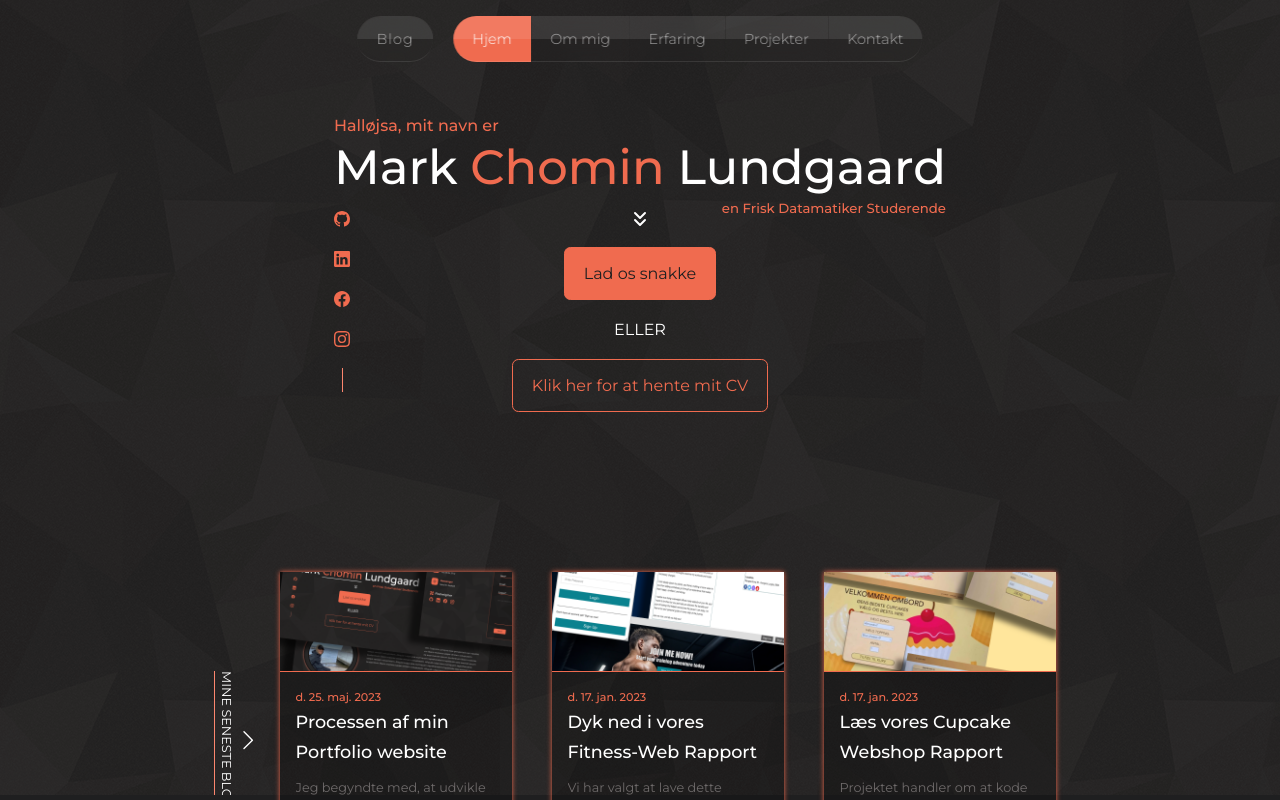
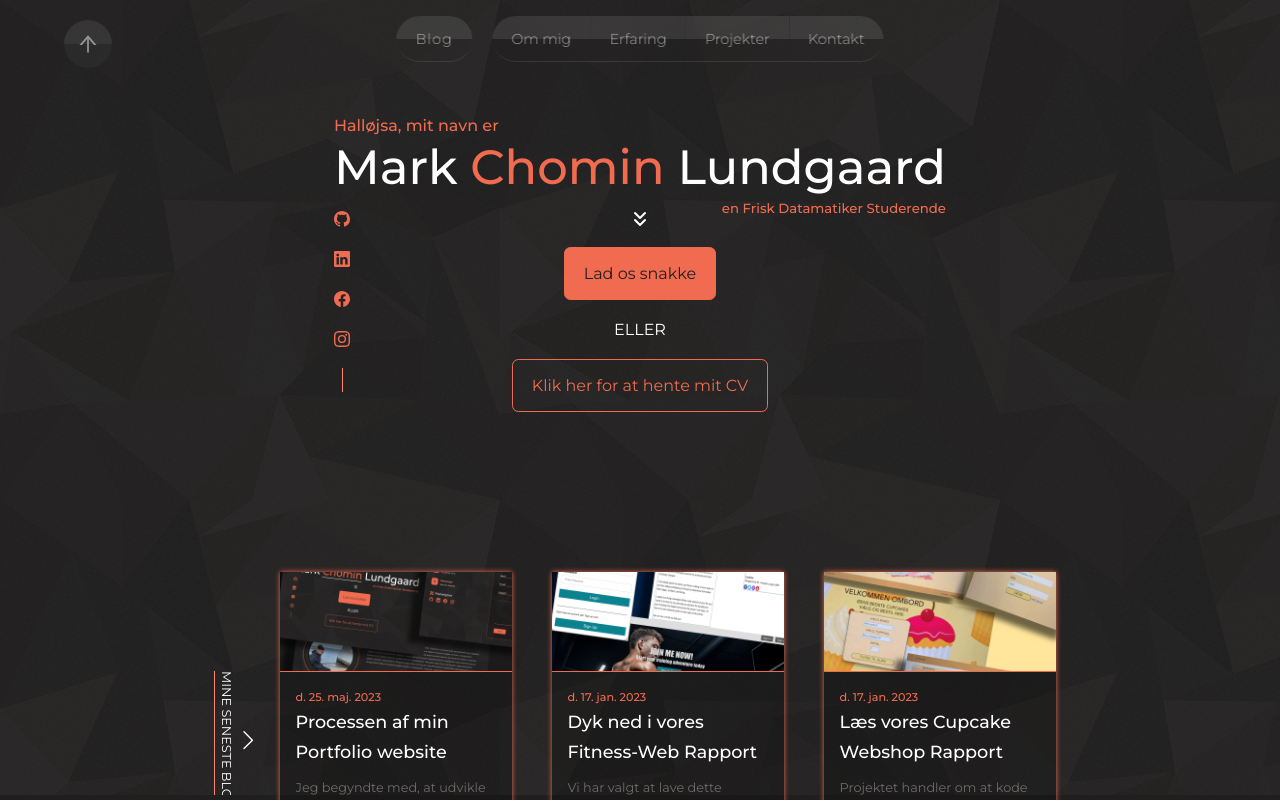
Before and after one commit to Ch0min/my_portfolio, a React (Create React App) app: page / in a window 1280 px wide. Shown: the top 800 px of the page. Built offline with nearby package versions, Linux system fonts and the light colour scheme.

Commit message:
Fixes, Top Arrow - HashRouter

```diff
--- a/package.json
+++ b/package.json
@@ -14,7 +14,7 @@
     "react-dom": "^18.2.0",
     "react-icons": "^4.8.0",
     "react-router": "^6.11.2",
-    "react-router-dom": "^6.11.2",
+    "react-router-dom": "^6.12.0",
     "react-scripts": "5.0.1",
     "swiper": "^9.3.2",
     "web-vitals": "^2.1.4"
--- a/src/App.jsx
+++ b/src/App.jsx
@@ -1,5 +1,5 @@
 import React from "react";
-import {Route, Routes, useLocation, useNavigate} from "react-router-dom";
+import {Route, Routes, useLocation} from "react-router-dom";
 
 import ProgressBar from "./components/progressbar/ProgressBar";
 import Nav from "./components/nav/Nav";
@@ -10,21 +10,14 @@ import Experience from "./components/experience/Experience";
 import Projects from "./components/projects/Projects";
 import Contact from "./components/contact/Contact";
 import Footer from "./components/footer/Footer";
-import NavBlogs from "./components/navblogs/NavBlogs";
 import Blogs from "./pages/blogs/Blogs";
 
 
 function App() {
     const location = useLocation()
-    const navigate = useNavigate()
-
-    const handleNavClick = () => {
-        navigate("/")
-    }
 
     return (
         <>
-            <NavBlogs onClick={handleNavClick} />
             <Routes>
                 <Route path="/blogs" element={<Blogs />}/>
             </Routes>
--- a/src/components/about/about.css
+++ b/src/components/about/about.css
@@ -356,6 +356,10 @@
     gap: 1.5rem;
 }
 
+.about__content h1 {
+    font-size: 2rem;
+}
+
 .about__cards {
     display: grid;
     grid-template-columns: repeat(3, 1fr);
--- a/src/components/header/Header.jsx
+++ b/src/components/header/Header.jsx
@@ -27,7 +27,7 @@ function Header() {
                     <h1 className={`animate-slide-left-slow ${showBorderAnimation ? "border-text-animation" :  ""}`} onTransitionEnd={handleTransitionEnd}>
                         Mark{" "}
                         <div id="header__tooltip">
-                            <span id="header__tooltip__text">Klik for historien bag mit kaldenavn</span>
+                            <span id="header__tooltip__text">Det her er mit kaldenavn</span>
                             <a href="" id="header__chomin">Chomin</a>
                         </div>
                         {" "}Lundgaard
--- a/src/components/nav/Nav.jsx
+++ b/src/components/nav/Nav.jsx
@@ -1,9 +1,10 @@
 import React, {useState, useEffect} from "react";
 import {NavLink} from "react-router-dom";
-
 import "./nav.css"
 
 import NavMobile from "./NavMobile";
+
+import {AiOutlineArrowUp} from "react-icons/ai"
 
 function Nav() {
     const [activeNav, setActiveNav] = useState("#")
@@ -37,6 +38,13 @@ function Nav() {
         };
     }, []);
 
+    const scrollToTop = () => {
+        window.scrollTo({
+            top: 0,
+            behavior: "smooth"
+        })
+    }
+
 
     return (
         <div>
@@ -46,8 +54,8 @@ function Nav() {
                     <div id="nav__ender"></div>
                 </ul>
                 <ul>
-                    <li className="nav__link"><a href="#" onClick={() => setActiveNav("#")}
-                           className={activeNav === "#" || activeNav === "#blogcards" ? "active" : ""}>Hjem</a></li>
+                    {/*<li className="nav__link"><a href="#" onClick={() => setActiveNav("#")}*/}
+                    {/*       className={activeNav === "#" || activeNav === "#blogcards" ? "active" : ""}>Hjem</a></li>*/}
                     <li className="nav__link"><a href="#about" onClick={() => setActiveNav("#about")}
                            className={activeNav === "#about" ? "active" : ""}>Om mig</a></li>
                     <li className="nav__link"><a href="#experience" onClick={() => setActiveNav("#experience")}
@@ -60,6 +68,11 @@ function Nav() {
                 </ul>
             </nav>
             <NavMobile/>
+            {activeNav !== null && (
+                <div className="nav__top-button" onClick={scrollToTop}>
+                    <AiOutlineArrowUp/>
+                </div>
+            )}
         </div>
 
     );
--- a/src/components/nav/NavMobile.jsx
+++ b/src/components/nav/NavMobile.jsx
@@ -11,6 +11,35 @@ function Nav() {
 
     useEffect(() => {
         window.location.hash = '#';
+    }, []);
+
+    useEffect(() => {
+        const handleScroll = () => {
+            const scrollPosition = window.scrollY;
+            const sections = document.querySelectorAll("section");
+            let activeSession = null; //
+
+            sections.forEach((section) => {
+                const sectionTop = section.offsetTop - 100;
+                const sectionHeight = section.offsetHeight;
+
+                if (scrollPosition >= sectionTop && scrollPosition < sectionTop + sectionHeight) {
+                    activeSession = section.id;
+                }
+            });
+
+            if (activeSession) {
+                setActiveNav("#" + activeSession);
+            } else if (scrollPosition === 0) {
+                setActiveNav("#");
+            }
+        };
+
+        window.scrollTo(0, 0)
+        window.addEventListener("scroll", handleScroll);
+        return () => {
+            window.removeEventListener("scroll", handleScroll);
+        };
     }, []);
 
 
--- a/src/components/nav/nav.css
+++ b/src/components/nav/nav.css
@@ -63,6 +63,41 @@
     border-bottom-right-radius: 2rem;
 }
 
+.nav__top-button {
+    position: fixed;
+    display: flex;
+    justify-content: center;
+    align-items: center;
+    top: 20px;
+    left: 5%;
+    width: 3rem;
+    height: 3rem;
+    border-radius: 50%;
+    background-color: #333;
+    color: #fff;
+    font-size: 24px;
+    overflow: hidden;
+    cursor: pointer;
+    opacity: 0.5;
+    transition: opacity 0.3s ease-in-out;
+}
+
+.nav__top-button:hover {
+    opacity: 1;
+}
+
+
+.nav__top-button::before {
+    content: "";
+    position: absolute;
+    top: 0;
+    left: 0;
+    width: 100%;
+    height: 50%;
+    background: rgba(255, 255, 255, 0.1);
+}
+
+
 
 /* ================= NAV BLOGS ================= */
 .nav__blogs {
@@ -125,7 +160,6 @@
     z-index: 1000;
 }
 
-
 .nav__mobile ul li a::before {
     content: "";
     position: absolute;
--- a/src/components/navblogs/NavBlogs.jsx
+++ b/src/components/navblogs/NavBlogs.jsx
@@ -4,20 +4,19 @@ import "./navblogs.css"
 
 
 function NavBlogs() {
-    const currentURL = window.location.pathname
-
-    const showNavBlogs = currentURL === "/blogs"
+    // const currentURL = window.location.pathname
+    // const showNavBlogs = currentURL === "/blogs"
 
     return (
         <div>
-            {showNavBlogs && (
+            {/*{showNavBlogs && (*/}
                 <nav className="nav__glass__main-blogs">
                     <ul>
                         <li><a href="/">Tag mig til forsiden</a></li>
                         <div id="nav__ender"></div>
                     </ul>
                 </nav>
-            )}
+            {/*)}*/}
         </div>
     );
 }
--- a/src/pages/blogs/Blogs.jsx
+++ b/src/pages/blogs/Blogs.jsx
@@ -1,7 +1,9 @@
 import React, {useEffect} from "react";
+import {useNavigate} from "react-router-dom";
 
 import "./blogs.css";
 
+import NavBlogs from "../../components/navblogs/NavBlogs";
 import ProgressBar from "../../components/progressbar/ProgressBar";
 import Footer from "../../components/footer/Footer";
 
@@ -11,16 +13,23 @@ import FITNESS from "../../assets/fitness.png"
 import CUPCAKE from "../../assets/cupcake.png"
 
 function Blogs() {
+    const navigate = useNavigate()
 
     useEffect(() => {
         window.scrollTo(0, 0)
     }, []);
 
+    const handleNavClick = () => {
+        navigate("/")
+    }
 
     return (
         <section id="blogs">
             <h5>Tag et læs</h5>
             <h2>Mine Blogs</h2>
+
+            <NavBlogs onClick={handleNavClick} />
+
 
             <div className="container about__container">
 
```
Also changed, not shown: src/index.js (+4 -4 lines), 2 other files (tests, documents, lock files or other folders).
